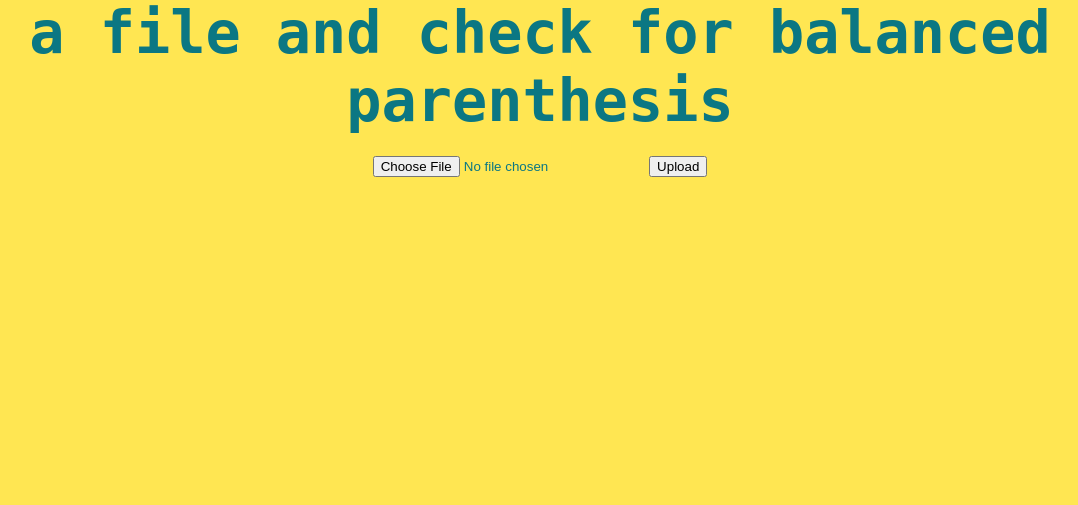
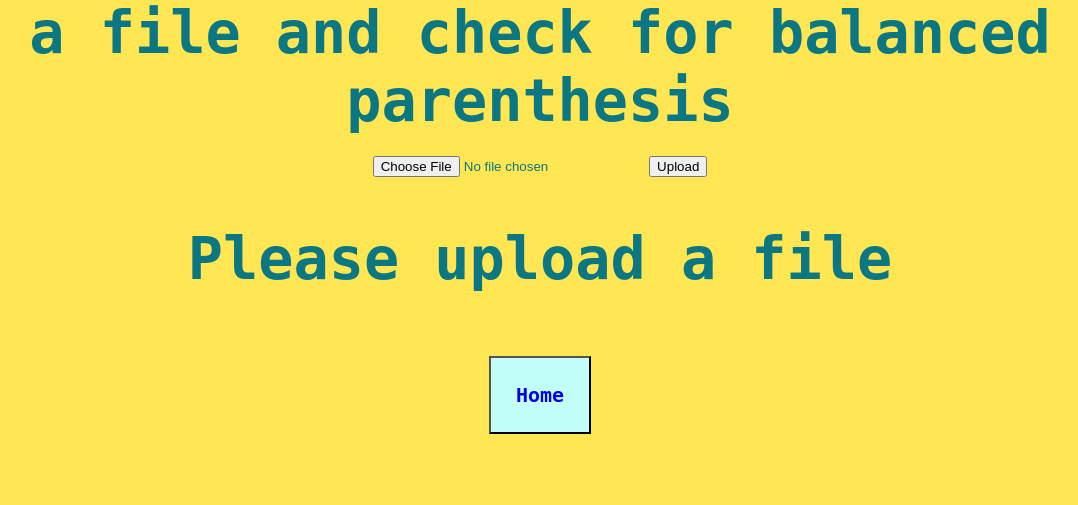
Before and after one commit to jlangner15/parenthesisCheck, a Flask app: page /file/ in a window 1280 px wide. Shown: the part 354-859 px from the top of the page, without its empty margins (100-1178 px from the left). Before the commit the page ends 531 px from the top, so only its background shows below. Run offline with Flask 2, Linux system fonts and the light colour scheme.

Commit message:
updated app.py to take files as input, read content and publish result of bracket validator. fixed some html ui added home buttons to both pages

```diff
--- a/app.py
+++ b/app.py
@@ -1,10 +1,15 @@
 from flask import Flask, request, render_template, redirect
 from flask_sqlalchemy import SQLAlchemy
-from Brackets_Validator import brackets_validator
+from Brackets_Validator import brackets_validator, brackets_validator_from_file
+from werkzeug.utils import secure_filename
+import os
 
 app = Flask(__name__)
 #configure a database
 app.config['SQLALCHEMY_DATABASE_URI'] = 'sqlite:///strings.db'
+app.config['UPLOAD_FOLDER'] = 'static/' #folder to save files
+app.config['MAX_CONTENT_LENGTH'] = 1024 * 1024 #1MB max upload size
+app.config['UPLOAD_EXTENSIONS'] = ['.txt', '.py', '.doc', '.js', '.css', '.hmtl', '.php', '.java', '.c']
 
 #init the database
 database = SQLAlchemy(app)
@@ -61,7 +66,36 @@ def string():
 
 @app.route('/file/')
 def file():
-    return render_template('file.html')
+    return render_template('file.html',content="Please upload a file",filename="")
+
+
+@app.route('/display', methods=['GET', 'POST'])
+def display_file():
+    if request.method == 'POST':
+        f = request.files['file']
+        filename = secure_filename(f.filename)
+
+        if filename == '':
+            return render_template('file.html',content="Please upload a file")
+
+        filename_split = os.path.splitext(filename)[1]
+
+        if filename_split not in app.config['UPLOAD_EXTENSIONS']:
+            return render_template('file.html', content="Please upload the correct file type")
+
+        f.save(app.config['UPLOAD_FOLDER'] + filename)
+
+        file = open(app.config['UPLOAD_FOLDER'] + filename, "r")
+        content = file.read()
+
+        outcome = brackets_validator(str(content))
+
+        if outcome == -1:
+            boolResult = "True"
+        else:
+            boolResult = "False! Error at index: " + str(outcome)
+
+    return render_template('file.html', content=boolResult, filename=filename)
 
 
 if __name__ == '__main__':
--- a/templates/file.html
+++ b/templates/file.html
@@ -9,9 +9,22 @@
     <h1>File Input Balanced Parenthesis Check</h1>
     <a>This page will allow user to upload a file and check for balanced parenthesis</a>
 
-    <form action="/success" method = "POST" enctype = "multipart/form-data">
+    <form action="/display" method = "POST" enctype = "multipart/form-data">
         <input type="file" name="file">
         <input type="submit" value="Upload">
     </form>
+    {% if filename != "" %}
+        <a>Filename: {{ filename }}</a>
+    {% endif %}
+
+    <br>
+    {% if content[0] != 'P' %}
+        <a>Balanced: {{ content }}</a>
+    {% else %}
+        <a>{{ content }}</a>
+    {% endif %}
+
+    <br>
+    <button> <a href="{{ url_for('home') }}">Home</a></button>
 </body>
 </html>
--- a/templates/string.html
+++ b/templates/string.html
@@ -28,6 +28,9 @@
         <a>{{ string.isBalanced }}</a>
     {% endfor %}
 
+    <br>
+    <button> <a href="{{ url_for('home') }}">Home</a></button>
+
 </body>
 
 {% endblock %}
```
Also changed, not shown: templates/content.html (added, +12 -0 lines), templates/success.html (deleted, +0 -11 lines).
